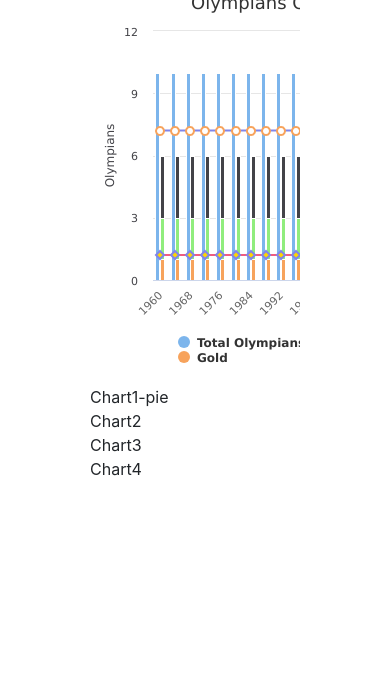
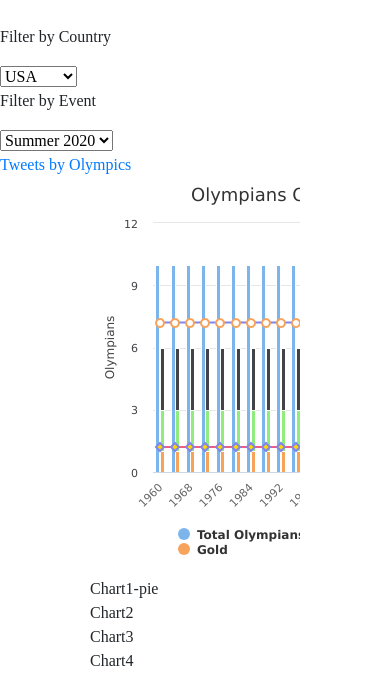
Before and after one commit to hanesy/olympics_dash, a Flask app: page / in a window 390 px wide; the page is wider, and only the part inside the window is pictured. Shown: the part 567-1240 px from the top of that part. Before the commit the page ends 1043 px from the top of that part, so only its background shows below. Run offline with Flask 2, Linux system fonts and the light colour scheme; data that the repository does not hold is empty; parts of the project's set-up code (start-up, migrations or seed data) failed here and were passed over; some libraries are stand-ins or nearby versions.

Commit message:
added filters and csv downloads

```diff
--- a/static/css/style.css
+++ b/static/css/style.css
@@ -9,9 +9,19 @@
     font-size: 50pt;
     color: black;
     text-align: center;
+
 }
 
 .topBanner {
     margin-top: 30px;
     margin-bottom: 30px;
 }
+
+.custom-select {
+  position: relative;
+  font-family: Arial;
+}
+
+.body {
+  font-family: "HelveticaNeueExtended";
+}
--- a/templates/index.html
+++ b/templates/index.html
@@ -28,7 +28,7 @@
 
     </head>
 
-    <body>
+    <body class="body">
         <!-- <nav class="navbar navbar-expand-lg navbar-light bg-light">
 
             home button
@@ -42,11 +42,51 @@
         <div class="row topBanner">
             <div class="col-md-2"></div>
             <div class="col-md-4"><h1 class=title>Olympics Dashboard</h1></div>
-            <div class="col-md-2">
+            <div class="col-md-4">
                     <img src="https://upload.wikimedia.org/wikipedia/commons/5/5c/Olympic_rings_without_rims.svg" alt="Olympic Rings">
             </div>
+            <div class="col-md-2" style="float: right;">
+                <div class="row">
+                    <a href="/Users/dagneycooke/Desktop/Homework/Project 2/project_2/Resources/athlete_events.csv" download>Download Olympics Data</a>
+                </div>
+                <div class="row">
+                    <a href="/Users/dagneycooke/Desktop/Homework/Project 2/project_2/Resources/populatio_gdp.csv" download>Download GDP Data</a>
+                </div>
+            </div>
+
 
         </div>
+        <div class="row">
+            <div class="col-md-10">
+                <p></p>
+            </div>
+            <div class="col-md-1">
+                <!-- <div class="custom-select" style="width:200px;"> -->
+                    <p>Filter by Country</p>
+                    <select id="selCountry"  onchange="optionChanged(this.value)">
+                        <option value="0">USA</option>
+                        <option value="1">Canada</option>
+                        <option value="2">Mexico</option>
+                        <option value="3">Russia</option>
+                        <option value="4">China</option>
+                        <option value="5">Portugal</option>
+                    </select>
+                <!-- </div> -->
+            </div>
+            <div class="col-md-1">
+                <p>Filter by Event</p>
+                <select id="selEvent" onchange="optionChanged(this.value)">
+                    <option value="0">Summer 2020</option>
+                    <option value="1">Winter 2018</option>
+                    <option value="2">Summer 2016</option>
+                    <option value="3">Winter 2014</option>
+                    <option value="4">Summer 2012</option>
+                    <option value="5">Winter 2010</option>
+                </select>
+            </div>
+        </div>
+
+
 
         <div class="row">
             <div class="col-md-3">
```
